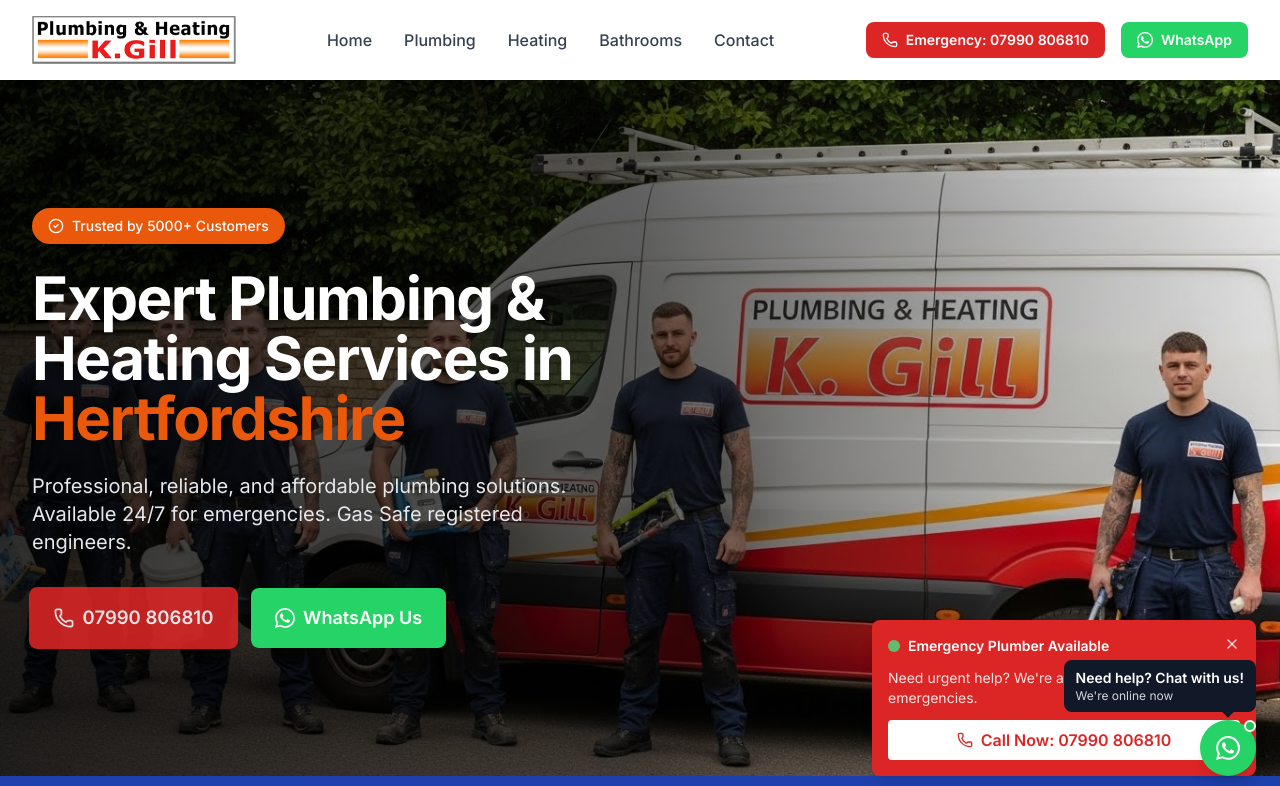
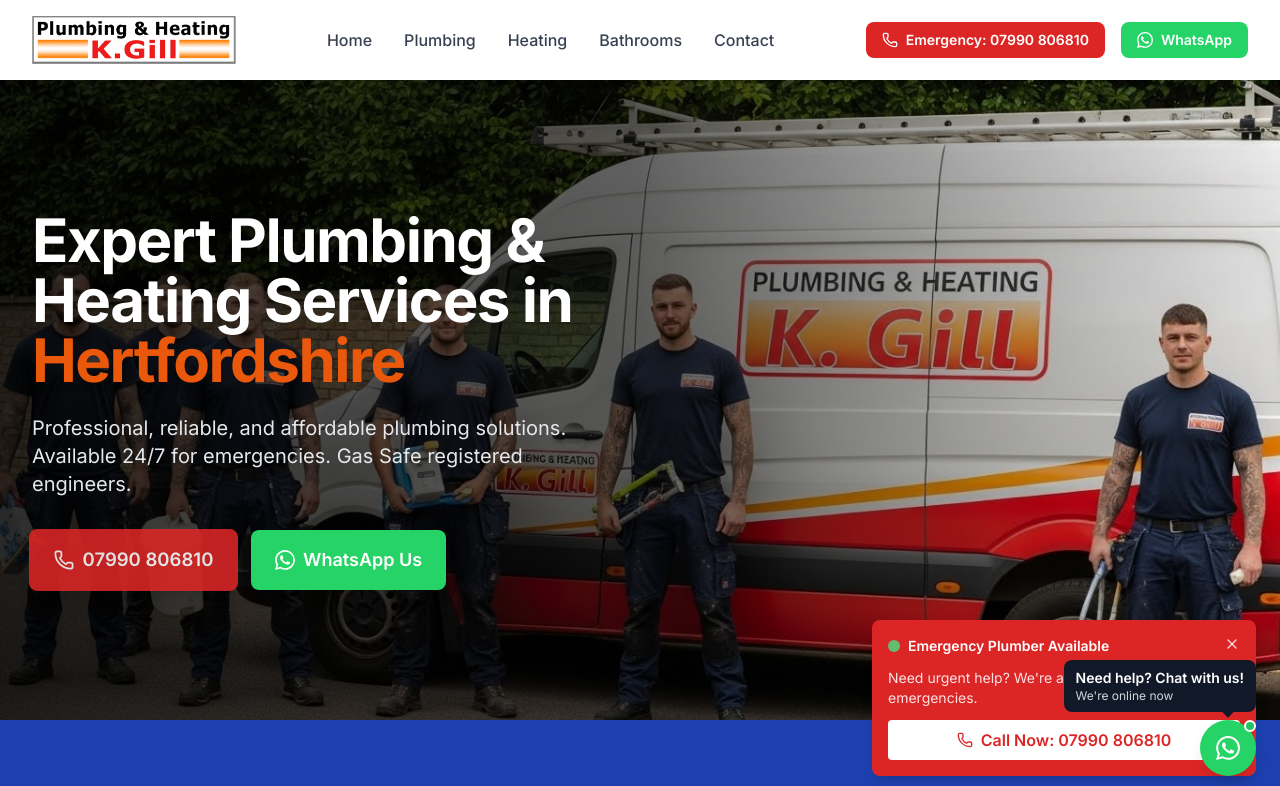
Before and after one commit to websmartshubhamk/k-gill-plumbing-redesign, a Next.js app: page / in a window 1280 px wide. Shown: the top 786 px of the page. Built offline with nearby package versions, Linux system fonts and the light colour scheme.

Commit message:
fix: remove trust badge from hero section

```diff
--- a/src/app/page.tsx
+++ b/src/app/page.tsx
@@ -80,10 +80,6 @@
         <div className="section-container relative z-10 py-20 sm:py-24 lg:py-32">
           <div className="grid md:grid-cols-2 gap-12 items-center">
             <div className="max-w-2xl animate-slide-in-left text-center md:text-left">
-              <div className="inline-flex items-center gap-2 bg-brand-orange text-white px-4 py-2 rounded-full mb-6 text-sm font-medium shadow-lg">
-                <CheckCircle2 className="h-4 w-4" />
-                <span>Trusted by 5000+ Customers</span>
-              </div>
               <h1 className="text-3xl sm:text-4xl md:text-5xl lg:text-6xl font-bold text-white mb-4 sm:mb-6 leading-tight">
                 Expert Plumbing & Heating Services in{' '}
                 <span className="text-brand-orange">Hertfordshire</span>
```
